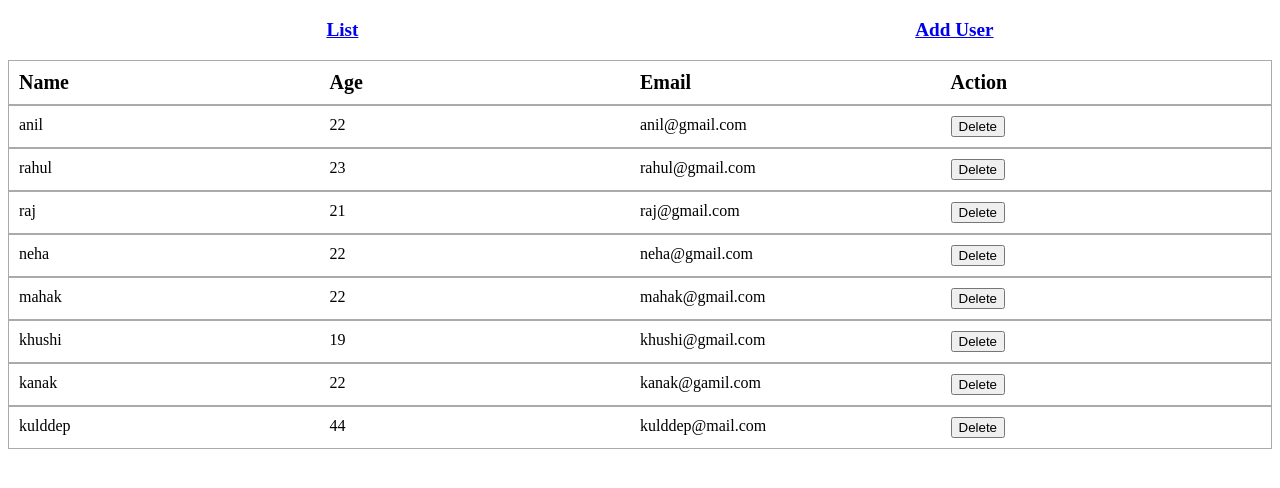
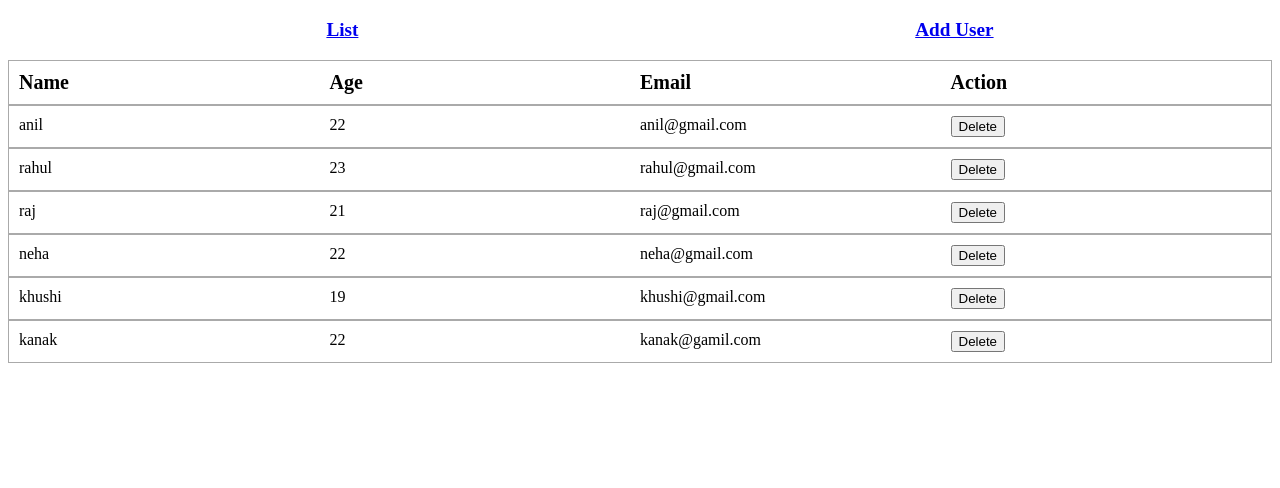
Before and after one commit to muskan-chouhan/react, a React (Vite) app in the folder 63-route-users-ui/: page / in a window 1280 px wide. Shown: the top 488 px of the page. Built offline with nearby package versions, Linux system fonts and the light colour scheme; data requests are answered from the project's data file.

Commit message:
using delete method

```diff
--- a/63-route-users-ui/db.json
+++ b/63-route-users-ui/db.json
@@ -25,12 +25,6 @@
       "id": "87ad"
     },
     {
-      "name": "mahak",
-      "age": 22,
-      "email": "mahak@gmail.com",
-      "id": "0676"
-    },
-    {
       "name": "khushi",
       "age": 19,
       "email": "khushi@gmail.com",
@@ -41,13 +35,6 @@
       "name": "kanak",
       "age": 22,
       "email": "kanak@gamil.com"
-    },
-
-    {
-      "id": "3451",
-      "name": "kulddep",
-      "age": "44",
-      "email": "kulddep@mail.com"
     }
   ]
 }
--- a/63-route-users-ui/src/UserList.jsx
+++ b/63-route-users-ui/src/UserList.jsx
@@ -19,10 +19,18 @@ function UserList() {
         // console.log(usersData)
     }
 
-    const deleteUser=(id)=>{
-        console.log(id);
+  const deleteUser = async (id) => {
+    const url = 'http://localhost:3000/users';
+
+    let response = await fetch(url + "/" + id, {
+        method: 'DELETE'
+    });
+
+    if (response) {
+        alert('User deleted');
 
     }
+}
     return (
         <>
 
```
